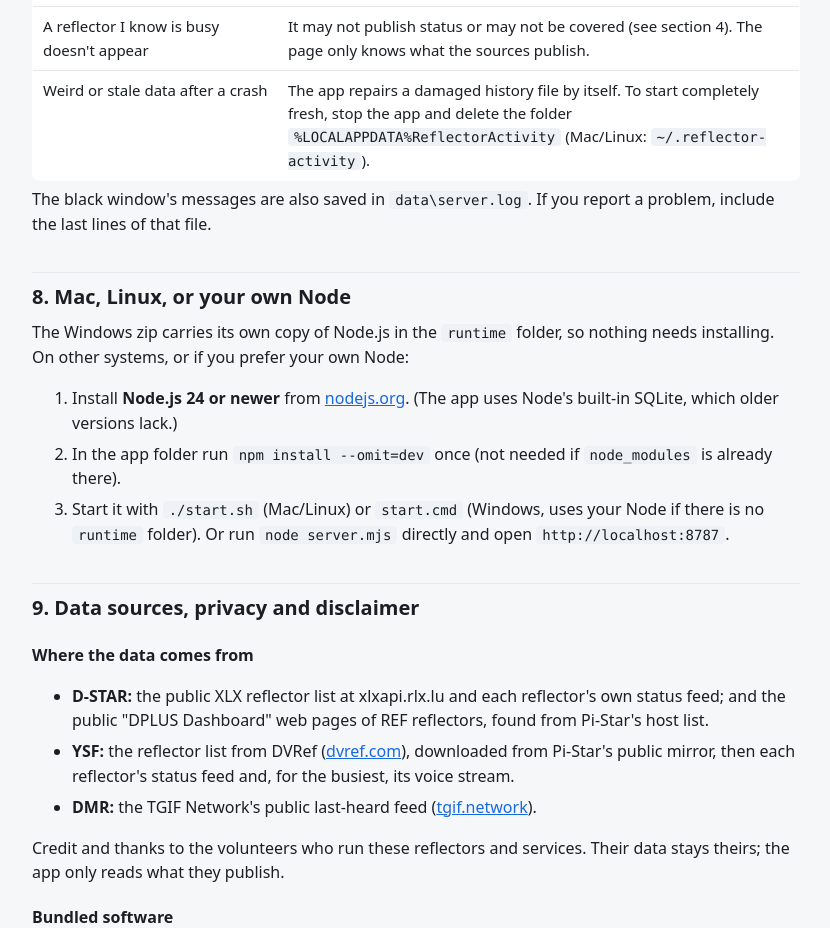
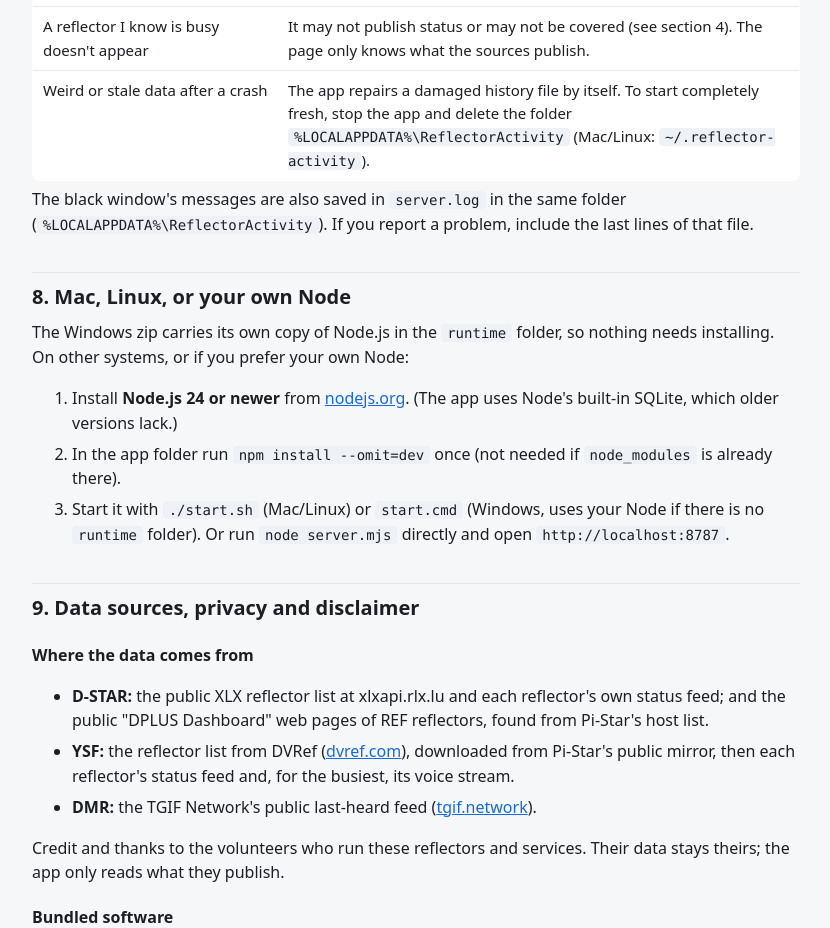
Before and after one commit to lrizio/reflector-activity, a website: page public/guide.html in a window 1280 px wide. Shown: the part 4780-5708 px from the top of the page, without its empty margins (224-1054 px from the left). Drawn offline with Linux system fonts and the light colour scheme.

Commit message:
Guide: new data folder location
Co-Authored-By: Claude Sonnet 5.5 <noreply@anthropic.com>

```diff
--- a/public/guide.html
+++ b/public/guide.html
@@ -148,9 +148,9 @@
 <tr><td>DMR tab is empty</td><td>Check your internet connection. The black window shows <code>[tgif] connected</code> when the feed is up.</td></tr>
 <tr><td>YSF tab shows only "Avg users"</td><td>The listener is off. Put your callsign in <code>config.json</code> and restart.</td></tr>
 <tr><td>A reflector I know is busy doesn't appear</td><td>It may not publish status or may not be covered (see section 4). The page only knows what the sources publish.</td></tr>
-<tr><td>Weird or stale data after a crash</td><td>The app repairs a damaged history file by itself. To start completely fresh, stop the app and delete the folder <code>%LOCALAPPDATA%ReflectorActivity</code> (Mac/Linux: <code>~/.reflector-activity</code>).</td></tr>
+<tr><td>Weird or stale data after a crash</td><td>The app repairs a damaged history file by itself. To start completely fresh, stop the app and delete the folder <code>%LOCALAPPDATA%\ReflectorActivity</code> (Mac/Linux: <code>~/.reflector-activity</code>).</td></tr>
 </table>
-<p>The black window's messages are also saved in <code>data\server.log</code>. If you report a problem, include the last lines of that file.</p>
+<p>The black window's messages are also saved in <code>server.log</code> in the same folder (<code>%LOCALAPPDATA%\ReflectorActivity</code>). If you report a problem, include the last lines of that file.</p>
 
 <h2 id="other">8. Mac, Linux, or your own Node</h2>
 <p>The Windows zip carries its own copy of Node.js in the <code>runtime</code> folder, so nothing needs installing. On other systems, or if you prefer your own Node:</p>
```
